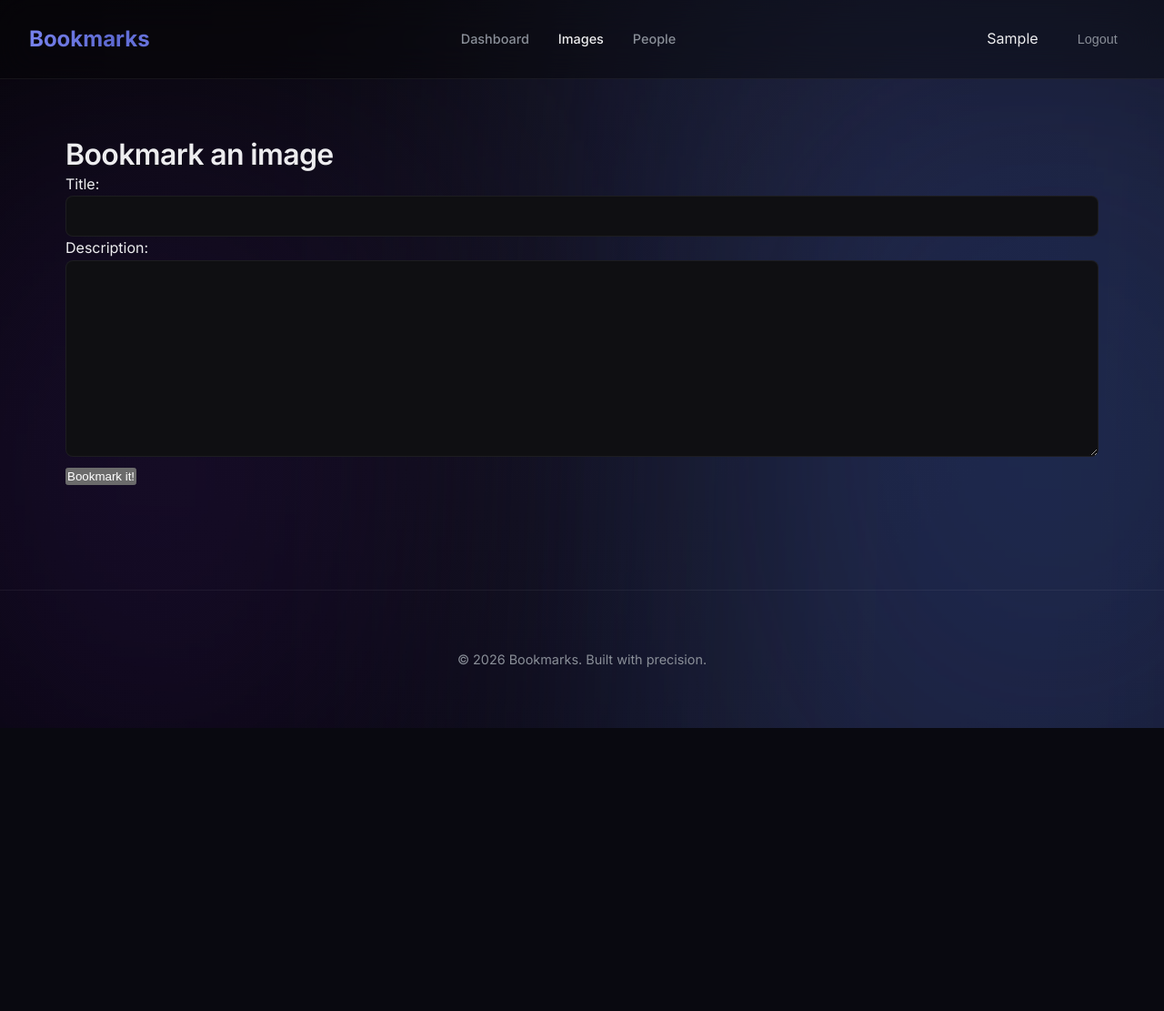
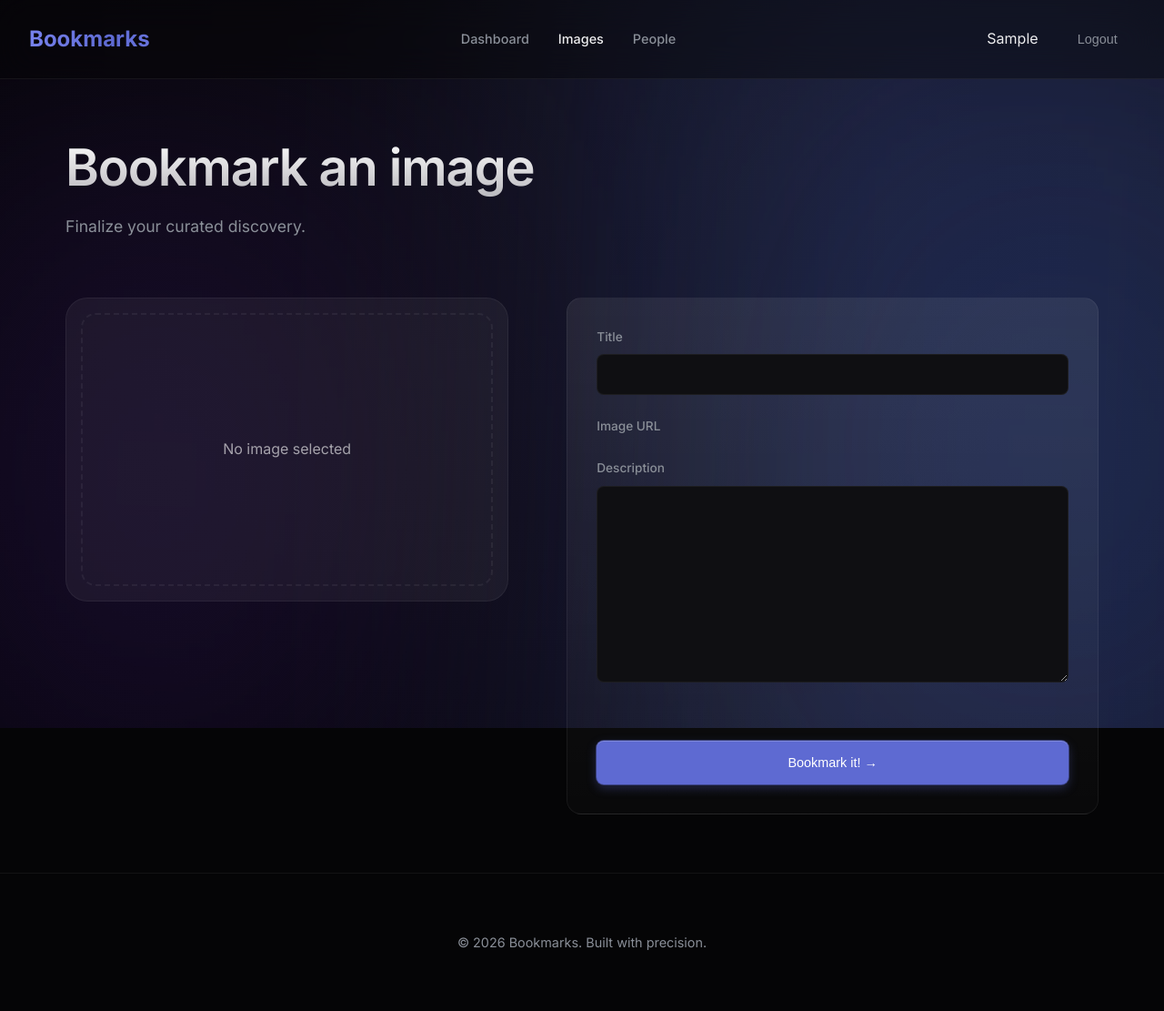
Before and after one commit to sumitsidharth/Bookmark, a Django app: page /images/create/ in a window 1280 px wide. Shown: the whole page at 91% size. Before the commit the page ends 800 px from the top, so only its background shows below. Run offline with Django 5.2, Linux system fonts and the light colour scheme; the visitor is signed in with stand-in values (Sample User, id 1); some libraries are stand-ins or nearby versions.

Commit message:
Design: Redesign image creation page to match reference

```diff
--- a/images/templates/images/image/create.html
+++ b/images/templates/images/image/create.html
@@ -1,19 +1,95 @@
 {% extends "base.html" %}
-{% block title %}Bookmark an image{% endblock %}
+
+{% block title %}Bookmark an image — Bookmarks{% endblock %}
+
 {% block content %}
-    <h1>Bookmark an image</h1>
-    <div class="image-create-container">
-        <div class="image-preview-wrapper">
-            {% if preview_url %}
-                <img src="{{ preview_url }}" class="image-preview" alt="Image preview">
+<div class="page-header scroll-reveal" style="margin-bottom: 4rem;">
+    <h1 class="gradient-text" style="font-size: 3.5rem; margin-bottom: 1rem;">Bookmark an image</h1>
+    <p style="color: var(--foreground-muted); font-size: 1.1rem;">Finalize your curated discovery.</p>
+</div>
+
+<div class="create-layout" style="display: grid; grid-template-columns: 1fr 1.2fr; gap: 4rem; align-items: start;">
+    <div class="image-preview-column scroll-reveal">
+        <div class="card" style="padding: 1rem; background: var(--surface); border-radius: var(--radius-xl); overflow: hidden;">
+            {% if request.GET.url %}
+                <img src="{{ request.GET.url }}" alt="Preview" style="width: 100%; border-radius: var(--radius-lg); display: block; max-height: 500px; object-fit: contain;">
+            {% else %}
+                <div style="height: 300px; display: flex; align-items: center; justify-content: center; color: var(--foreground-subtle); border: 2px dashed var(--border-default); border-radius: var(--radius-lg);">
+                    No image selected
+                </div>
             {% endif %}
         </div>
-        <div class="image-form-wrapper">
+    </div>
+
+    <div class="form-column scroll-reveal" style="animation-delay: 0.2s;">
+        <div class="card">
             <form method="post">
                 {% csrf_token %}
-                {{ form.as_p }}
-                <input type="submit" value="Bookmark it!" class="btn-submit">
+
+                <div class="field-group">
+                    <label class="field-label" for="{{ form.title.id_for_label }}">Title</label>
+                    <div class="input-wrapper">
+                        {{ form.title }}
+                    </div>
+                    {% if form.title.errors %}
+                        <div style="color: #f87171; font-size: 0.8rem; margin-top: 0.4rem;">{{ form.title.errors }}</div>
+                    {% endif %}
+                </div>
+
+                <div class="field-group">
+                    <label class="field-label" for="{{ form.url.id_for_label }}">Image URL</label>
+                    <div class="input-wrapper">
+                        {{ form.url }}
+                    </div>
+                    {% if form.url.errors %}
+                        <div style="color: #f87171; font-size: 0.8rem; margin-top: 0.4rem;">{{ form.url.errors }}</div>
+                    {% endif %}
+                </div>
+
+                <div class="field-group">
+                    <label class="field-label" for="{{ form.description.id_for_label }}">Description</label>
+                    <div class="input-wrapper">
+                        {{ form.description }}
+                    </div>
+                    {% if form.description.errors %}
+                        <div style="color: #f87171; font-size: 0.8rem; margin-top: 0.4rem;">{{ form.description.errors }}</div>
+                    {% endif %}
+                </div>
+
+                <button type="submit" class="btn btn-primary" style="width: 100%; margin-top: 2rem; padding: 1rem;">Bookmark it! →</button>
             </form>
         </div>
     </div>
+</div>
+
+<style>
+@media (max-width: 900px) {
+    .create-layout {
+        grid-template-columns: 1fr;
+        gap: 3rem;
+    }
+}
+
+/* Style the Django form widgets */
+input[type="text"], textarea, input[type="url"] {
+    width: 100%;
+    background: #0F0F12;
+    border: 1px solid var(--border-default);
+    border-radius: var(--radius-sm);
+    padding: 0.75rem 1rem;
+    color: var(--foreground);
+    font-family: inherit;
+    font-size: 0.95rem;
+    transition: var(--transition-fast);
+}
+textarea {
+    min-height: 120px;
+    resize: vertical;
+}
+input:focus, textarea:focus {
+    outline: none;
+    border-color: var(--accent);
+    box-shadow: 0 0 0 2px rgba(94, 106, 210, 0.2);
+}
+</style>
 {% endblock %}
```
